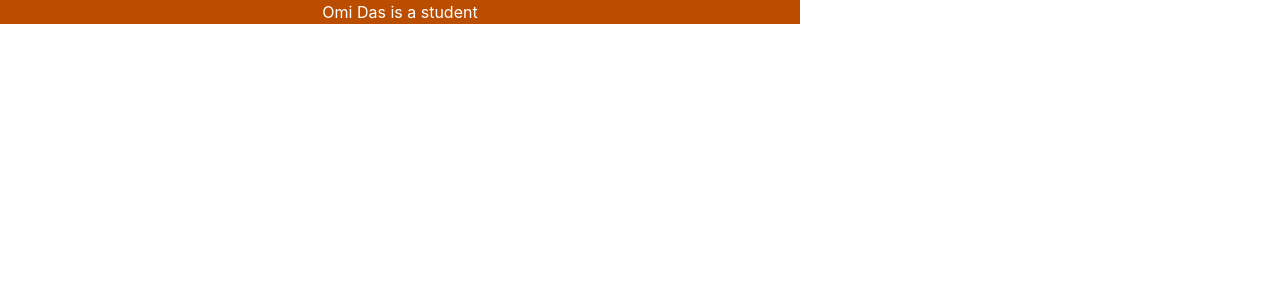
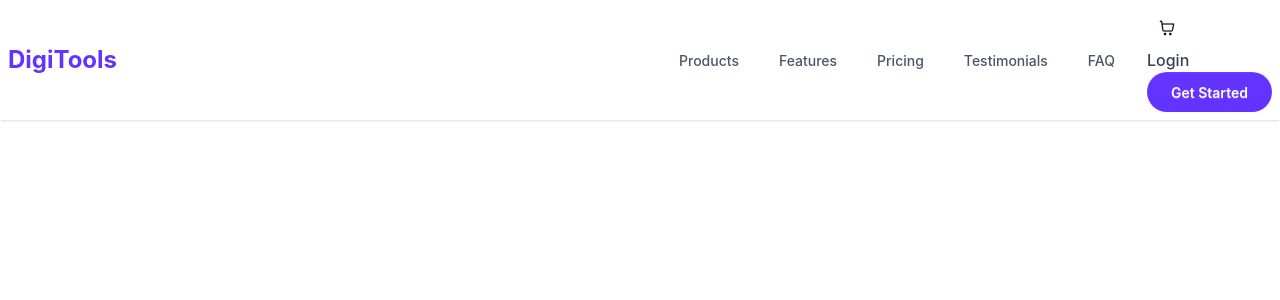
Before and after one commit to Omi-Das/dev-tool, a React (Vite) app: page / in a window 1280 px wide. Shown: the top 300 px of the page. Built offline with nearby package versions, Linux system fonts and the light colour scheme.

Commit message:
Navbar Slightly Done

```diff
--- a/src/Navbar.jsx
+++ b/src/Navbar.jsx
@@ -1,12 +1,57 @@
 import React from 'react';
-
+import shoppingCart from './assets/shopping-cart.png';
 const Navbar = () => {
     return (
-      <div className="w-[800px]">
-          <div className='text-center text-white bg-amber-700'>
-            Omi Das is a student
+    //   <div className="w-[800px]">
+    //       <div className='text-center text-white bg-amber-700'>
+    //         Omi Das is a student
+    //     </div>
+    //   </div>
+  <div className="navbar bg-base-100 p-2 md:p-2 h-10px shadow-sm mx-auto">
+  {/* Left Side: Brand Name */}
+  <div className="flex-1">
+    <a className="text-2xl font-bold text-[#6333FF] cursor-pointer">DigiTools</a>
+  </div>
+
+  {/* Middle: Navigation Links (Hidden on small screens) */}
+  <div className="">
+    <ul className="menu menu-horizontal px-1 gap-4 font-medium text-gray-600">
+      <li><a className="hover:text-[#6333FF]">Products</a></li>
+      <li><a className="hover:text-[#6333FF]">Features</a></li>
+      <li><a className="hover:text-[#6333FF]">Pricing</a></li>
+      <li><a className="hover:text-[#6333FF]">Testimonials</a></li>
+      <li><a className="hover:text-[#6333FF]">FAQ</a></li>
+    </ul>
+  </div>
+
+  {/* Right Side: Cart, Login & CTA */}
+  <div className='grid grid-cols-1'>
+    <div className="flex-none gap-4 items-center ml-4">
+    {/* Shopping Cart Icon */}
+    <div className="dropdown dropdown-end">
+      <div tabIndex={0} role="button" className="btn btn-ghost btn-circle">
+        <div className="indicator">
+         <img src={shoppingCart} alt="shoppingCart" />
         </div>
       </div>
+    </div>
+
+    {/* Login Link */}
+   <div>
+     <a className="hidden sm:block font-medium text-gray-700 hover:text-black cursor-pointer">Login</a>
+   </div>
+
+    {/* Get Started Button */}
+   <div>
+     <button className="btn bg-[#6333FF] hover:bg-[#4f28cc] text-white border-none rounded-full px-6">
+      Get Started
+    </button>
+   </div>
+  </div>
+  </div>
+</div>
+
+
     );
 };
 
```
